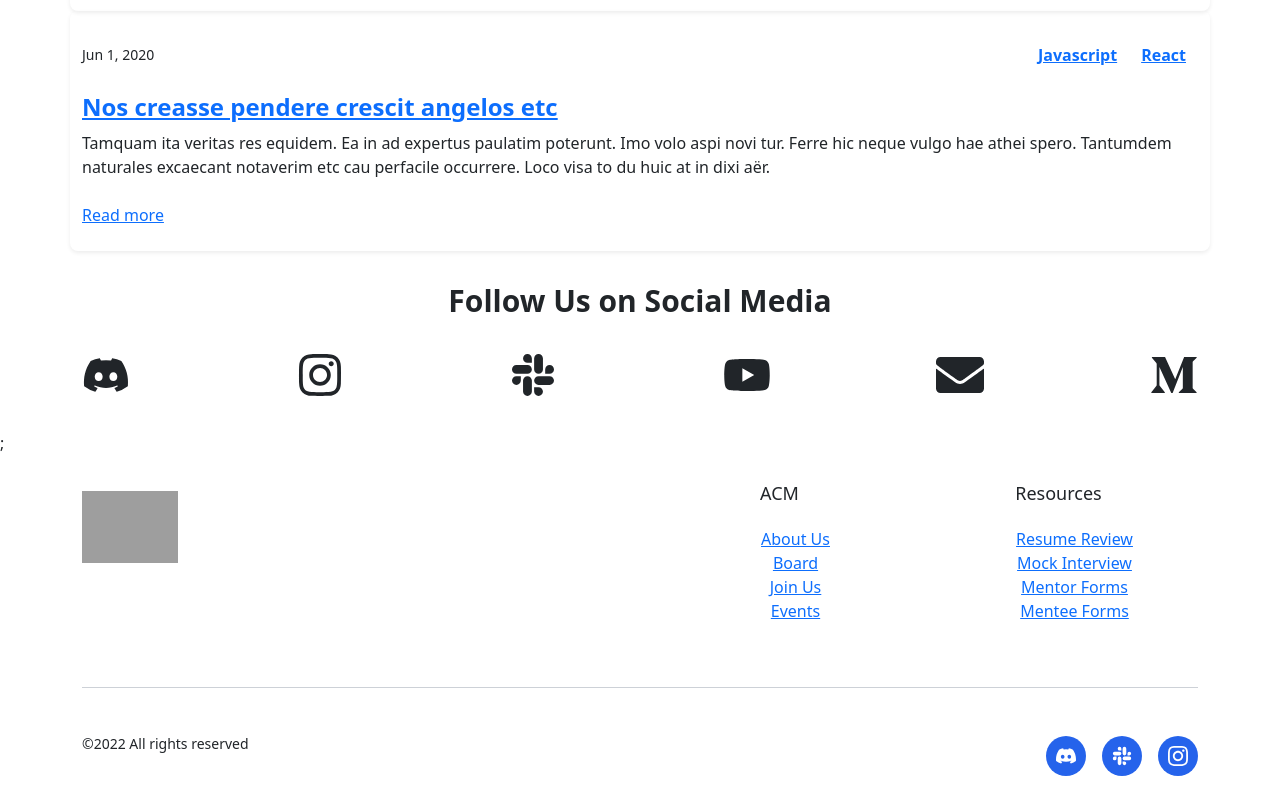
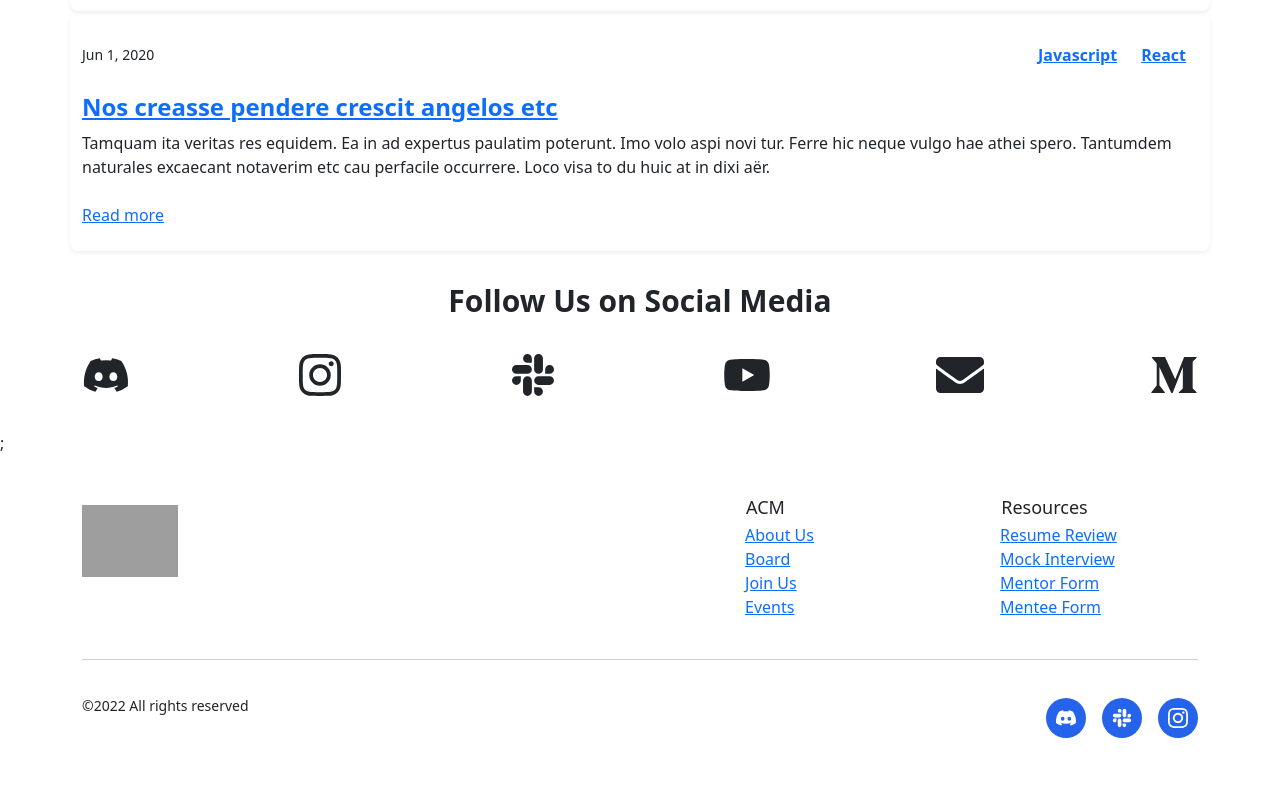
Before and after one commit to acm-ucr/acm-hydra, a Next.js app: page / in a window 1280 px wide. Shown: the part 1705-2505 px from the top of the page. After the commit the page ends 2467 px from the top, so only its background shows below. Built offline with nearby package versions, Linux system fonts and the light colour scheme; grey boxes are pictures that could not be loaded.

Commit message:
links lined up, map through links

```diff
--- a/components/Footer/Footer.js
+++ b/components/Footer/Footer.js
@@ -1,11 +1,36 @@
 import Link from "next/link";
+
+const ACMLinks = [
+	{ path: "/about", text: "About Us" },
+	{ path: "/", text: "Board" },
+	{ path: "/join", text: "Join Us" },
+	{ path: "/events", text: "Events" },
+];
+
+const ResourcesLinks = [
+	{ path: "/", text: "Resume Review" },
+	{ path: "/", text: "Mock Interview" },
+	{ path: "/", text: "Mentor Form" },
+	{ path: "/", text: "Mentee Form" },
+];
+
+const FooterLink = ({ path, text }) => {
+	return (
+		<Link href={path}>
+			<a className='hover:text-blue-600' rel='noopener noreferrer'>
+				{text}
+			</a>
+		</Link>
+	);
+};
 
 const Footer = () => {
 	return (
 		<footer className='py-6 dark:bg-gray-800 dark:text-gray-50'>
-			<div className='container px-6 mx-auto space-y-6 divide-y divide-gray-400 md:space-y-12 divide-opacity-50'>
+			<div className='container px-6 mx-auto space-y-6 divide-y divide-gray-400 md:space-y-12 divide-opacity-50 pt-3.5'>
 				<div className='grid grid-cols-12'>
 					<div className='pb-6 col-span-full md:pb-0 md:col-span-6'>
+						<Link href='\'>
 							<a
 								rel='noopener noreferrer'
 								href='\'
@@ -18,99 +43,34 @@ const Footer = () => {
 									/>
 								</div>
 							</a>
+						</Link>
 					</div>
 					<div className='col-span-6 text-center md:text-left md:col-span-3'>
-						<p className='pb-1 text-lg font-medium'>ACM</p>
-						<ul>
-							<li>
-								<Link href='about'>
-									<a
-										rel='noopener noreferrer'
-										className='hover:text-blue-600'
-									>
-										About Us
-									</a>
-								</Link>
+						<p className='text-lg font-medium text-center pr-7 mb-0.5'>ACM</p>
+						<ul className='pl-0 inline-block text-left'>
+							{ACMLinks.map((link, index) => {
+								return(
+								<li key={index}>
+									<FooterLink {...link} />
 								</li>
-							<li>
-								<Link href='\'>
-									<a
-										rel='noopener noreferrer'
-										className='hover:text-blue-600'
-									>
-										Board
-									</a>
-								</Link>
-							</li>
-							<li>
-								<Link href='join'>
-									<a
-										rel='noopener noreferrer'
-										className='hover:text-blue-600'
-									>
-										Join Us
-									</a>
-								</Link>
-							</li>
-							<li>
-								<Link href='events'>
-									<a
-										rel='noopener noreferrer'
-										className='hover:text-blue-600'
-									>
-										Events
-									</a>
-								</Link>
-							</li>
+								);
+							})}
 						</ul>
 					</div>
 					<div className='col-span-6 text-center md:text-left md:col-span-3'>
-						<p className='pb-1 text-lg font-medium'>Resources</p>
-						<ul>
-							<li>
-								<Link href='\'>
-									<a
-										rel='noopener noreferrer'
-										className='hover:text-blue-600'
-									>
-										Resume Review
-									</a>
-								</Link>
+						<p className='text-lg font-medium text-center pr-7 mb-0.5'>Resources</p>
+						<ul className='pl-0 inline-block text-left'>
+							{ResourcesLinks.map((link, index) => {
+									return(
+									<li key={index}>
+										<FooterLink {...link} />
 									</li>
-							<li>
-								<Link href='\'>
-									<a
-										rel='noopener noreferrer'
-										className='hover:text-blue-600'
-									>
-										Mock Interview
-									</a>
-								</Link>
-							</li>
-							<li>
-								<Link href='\'>
-									<a
-										rel='noopener noreferrer'
-										className='hover:text-blue-600'
-									>
-										Mentor Forms
-									</a>
-								</Link>
-							</li>
-							<li>
-								<Link href='\'>
-									<a
-										rel='noopener noreferrer'
-										className='hover:text-blue-600'
-									>
-										Mentee Forms
-									</a>
-								</Link>
-							</li>
+									);
+								})}
 						</ul>
 					</div>
 				</div>
-				<div className='grid justify-center pt-6 lg:justify-between'>
+				<div className='grid justify-center pt-3.5 lg:justify-between mt-4'>
 					<div className='flex flex-col self-center text-sm text-center md:block lg:col-start-1 md:space-x-6'>
 						<span>©2022 All rights reserved</span>
 					</div>
@@ -120,7 +80,7 @@ const Footer = () => {
 							href='https://docs.google.com/forms/d/e/1FAIpQLSfImoSRQ7d5lQASl5OPxxEK_2iiZT0UKxVsMsn3BMVCkqC-WQ/viewform'
 							target='_blank'
 							title='Discord'
-							className='flex items-center justify-center w-10 h-10 rounded-full bg-blue-600 text-gray-50'
+							className='flex items-center justify-center w-10 h-10 rounded-full bg-blue-600 hover:bg-blue-700 text-gray-50'
 						>
 							<svg
 								xmlns='http://www.w3.org/2000/svg'
@@ -136,7 +96,7 @@ const Footer = () => {
 							href='https://join.slack.com/t/csatucr/shared_invite/zt-6fz8g1lu-oKHsfL1qx3wZMJ9k3j2sXw'
 							target='_blank'
 							title='Slack'
-							className='flex items-center justify-center w-10 h-10 rounded-full bg-blue-600 text-gray-50'
+							className='flex items-center justify-center w-10 h-10 rounded-full bg-blue-600 hover:bg-blue-700 text-gray-50'
 						>
 							<svg
 								xmlns='http://www.w3.org/2000/svg'
@@ -152,7 +112,7 @@ const Footer = () => {
 							href='https://www.instagram.com/acm_ucr/'
 							target='_blank'
 							title='Instagram'
-							className='flex items-center justify-center w-10 h-10 rounded-full bg-blue-600 text-gray-50'
+							className='flex items-center justify-center w-10 h-10 rounded-full bg-blue-600 hover:bg-blue-700 text-gray-50'
 						>
 							<svg
 								xmlns='http://www.w3.org/2000/svg'
```
Lines whose indentation alone changed are shown as unchanged.
